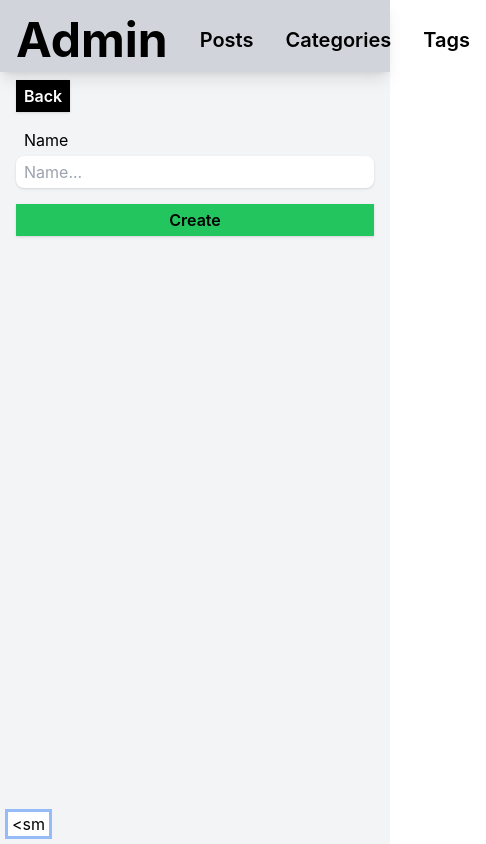
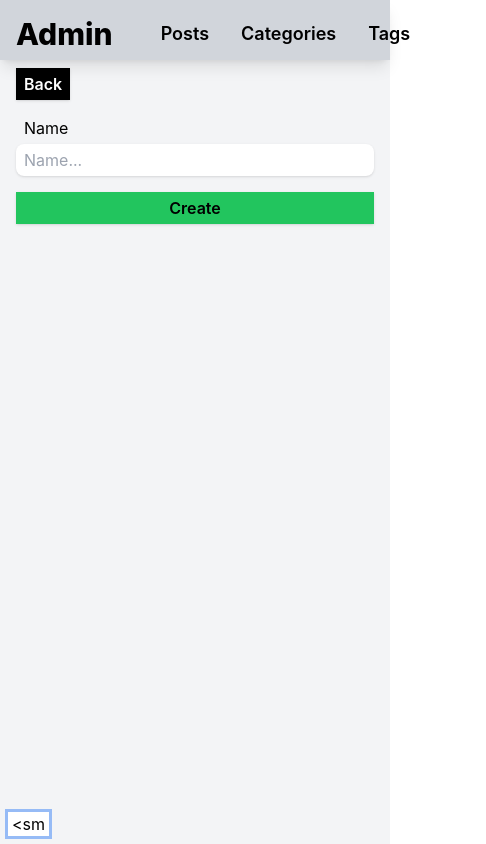
Before and after one commit to ChasexCodex/admin.blog.portfolio, a Next.js app: page /dashboard/tags/create in a window 390 px wide. Shown: the whole page, 486 px wide, since content can reach past the window. Built offline with nearby package versions, Linux system fonts and the light colour scheme; no server answers.

Commit message:
ui: dark theme + responsiveness for main layout

```diff
--- a/layouts/MainLayout.tsx
+++ b/layouts/MainLayout.tsx
@@ -3,12 +3,20 @@ import {Link} from '@/components'
 
 const NavBar = () => {
 	return (
-		<div className="flex pt-4 pb-2 bg-gray-300 shadow-lg">
-			<p className="text-5xl font-bold mr-auto px-4">Admin</p>
-			<div className="flex items-center mr-6">
-				<Link href="/dashboard/posts" className="px-4 text-xl font-semibold">Posts</Link>
-				<Link href="/dashboard/categories" className="px-4 text-xl font-semibold">Categories</Link>
-				<Link href="/dashboard/tags" className="px-4 text-xl font-semibold">Tags</Link>
+		<div className="flex pt-4 pb-2 bg-gray-300 shadow-lg
+										dark:bg-neutral-700 dark:text-white
+										">
+			<p className="text-3xl font-extrabold mr-auto pl-4 pr-8
+										xl:text-5xl
+										">
+				Admin
+			</p>
+			<div className="flex items-center mr-6 text-lg
+											xl:text-xl
+											">
+				<Link href="/dashboard/posts" className="px-4 font-semibold">Posts</Link>
+				<Link href="/dashboard/categories" className="px-4 font-semibold">Categories</Link>
+				<Link href="/dashboard/tags" className="px-4 font-semibold">Tags</Link>
 			</div>
 		</div>
 	)
@@ -16,7 +24,9 @@ const NavBar = () => {
 
 const MainLayout = (page: ReactElement) => {
 	return (
-		<div className="flex flex-col min-h-screen w-screen bg-gray-100">
+		<div className="flex flex-col min-h-screen w-screen bg-gray-100
+		 								dark:bg-neutral-900
+		 								">
 			<NavBar/>
 			<main className="flex flex-col flex-1 w-screen">
 				{page}
```
